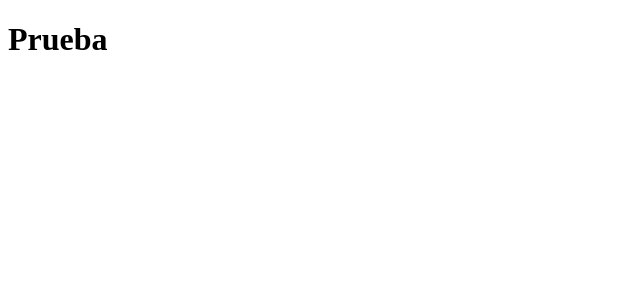
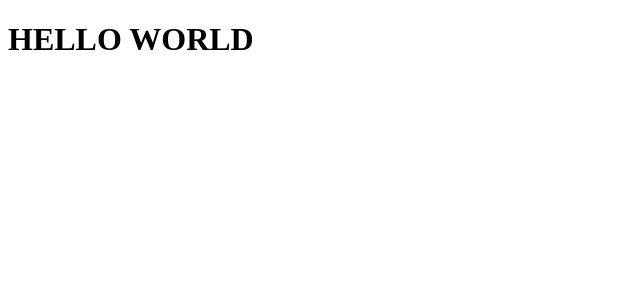
Before and after one commit to NataliaGabriela/tp-react-helloWorld, a React (Vite) app: page / in a window 1280 px wide. Shown: the top 300 px of the page, without its empty margins (0-640 px from the left). Built offline with nearby package versions, Linux system fonts and the light colour scheme.

Commit message:
agrego el componente HelloWorld que contiene el titulo hello world

```diff
--- a/src/App.jsx
+++ /dev/null
@@ -1,11 +0,0 @@
-function App() {
-
-
-  return (
-    <>
-      <h1>Prueba</h1>
-    </>
-  )
-}
-
-export default App
--- /dev/null
+++ b/src/componentes/HelloWorld.jsx
@@ -0,0 +1,7 @@
+const HelloWorld = () => {
+    return (
+     <h1>HELLO WORLD</h1>
+    );
+};
+
+export default HelloWorld;
--- a/src/main.jsx
+++ b/src/main.jsx
@@ -1,10 +1,9 @@
 import React from 'react'
 import ReactDOM from 'react-dom/client'
-import App from './App.jsx'
-
+import HelloWorld from './componentes/helloWorld.jsx'
 
 ReactDOM.createRoot(document.getElementById('root')).render(
   <React.StrictMode>
-    <App />
+    <HelloWorld />
   </React.StrictMode>,
 )
```
